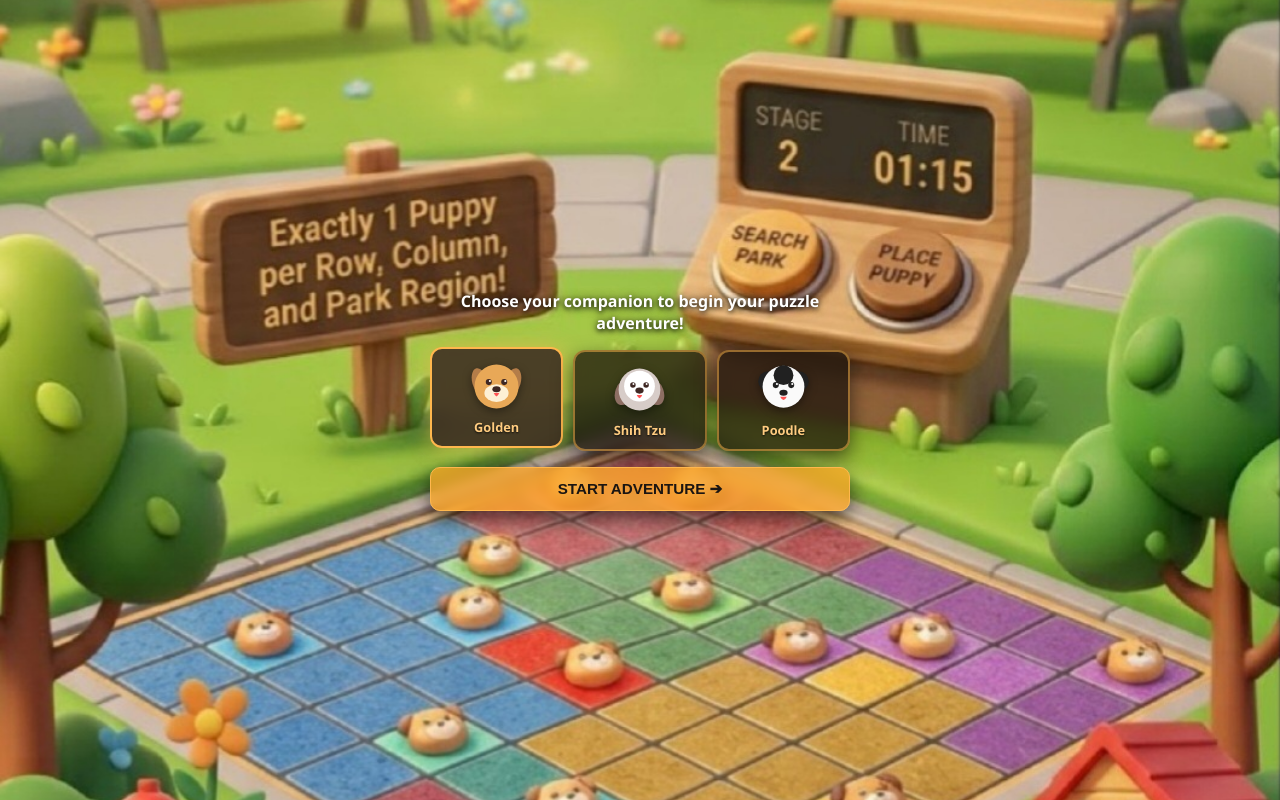
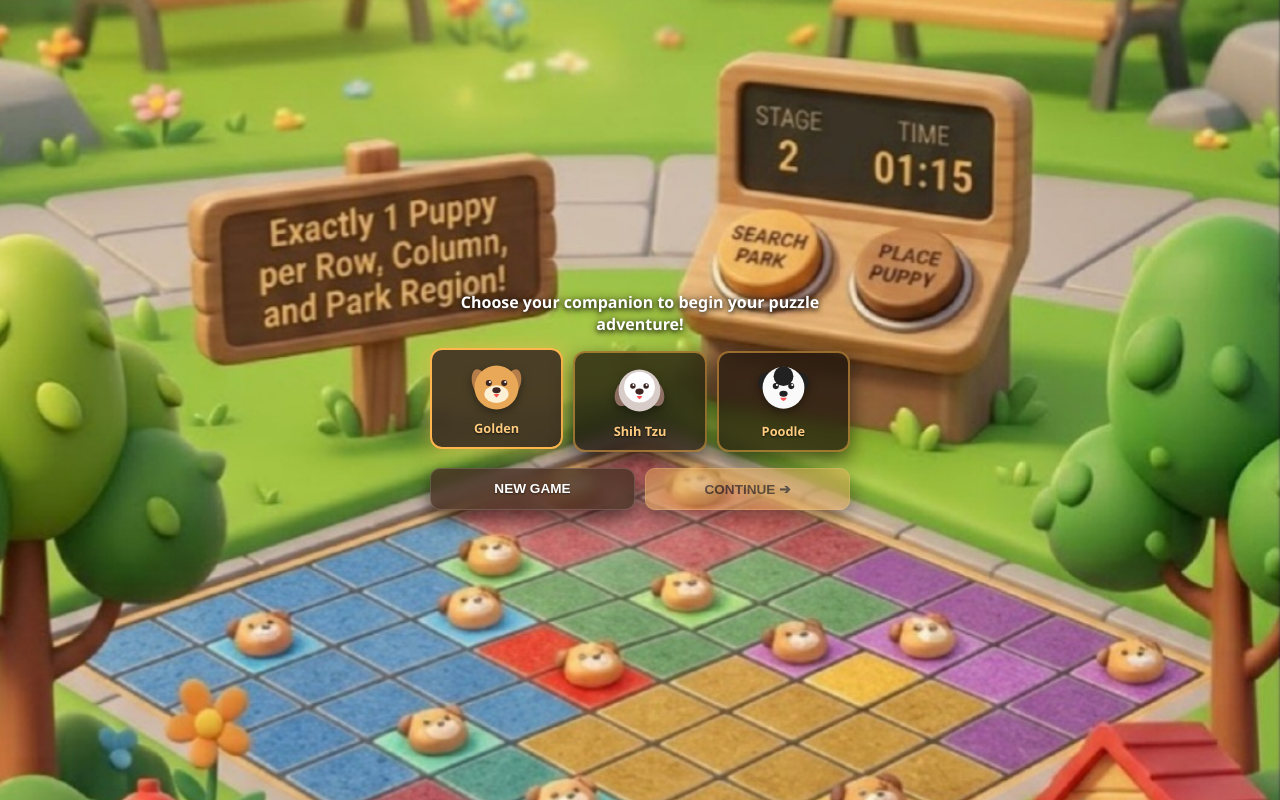
Before and after one commit to bazzarn123-coder/Pupdoku, a plain HTML site: page index.html in a window 1280 px wide. Shown: the top 800 px of the page. Drawn offline with Linux system fonts and the light colour scheme.

Commit message:
Refactor splash buttons for game session management
Added a new button layout for starting and continuing the game, and updated related functions to manage button states.

```diff
--- a/index.html
+++ b/index.html
@@ -118,6 +118,12 @@
             font-weight: bold;
             color: #ffcc80;
             text-shadow: 0 1px 2px rgba(0,0,0,0.8);
+        }
+
+        .splash-btn-row {
+            display: flex;
+            gap: 10px;
+            width: 100%;
         }
 
         /* --- GAME CONTAINER FULL-WIDTH & RESPONSIVE STYLING --- */
@@ -405,7 +411,10 @@
                 </div>
             </div>
 
-            <button id="splash-start-btn" class="btn active" onclick="startGameSession()" style="width: 100%; padding: 12px; font-size: 0.95rem; box-shadow: 0 8px 20px rgba(0,0,0,0.6);">START ADVENTURE ➔</button>
+            <div class="splash-btn-row">
+                <button class="btn" onclick="startNewGameSession()" style="flex: 1; padding: 12px; font-size: 0.85rem; box-shadow: 0 8px 20px rgba(0,0,0,0.6); background: rgba(70, 48, 35, 0.8);">NEW GAME</button>
+                <button id="splash-continue-btn" class="btn active" onclick="continueGameSession()" style="flex: 1; padding: 12px; font-size: 0.85rem; box-shadow: 0 8px 20px rgba(0,0,0,0.6);">CONTINUE ➔</button>
+            </div>
         </div>
     </div>
 
@@ -567,6 +576,7 @@
             document.getElementById('prev-3').style.backgroundImage = `url("${getPuppySvg(3)}")`;
             document.getElementById('favicon').href = getPuppySvg(selectedPuppyStyle);
             document.getElementById('bar-puppy-icon').style.backgroundImage = `url("${getPuppySvg(selectedPuppyStyle)}")`;
+            updateSplashButtons();
         }
         updateSplashPreviews();
 
@@ -595,7 +605,27 @@
             }
         }
 
-        function startGameSession() {
+        function updateSplashButtons() {
+            const continueBtn = document.getElementById('splash-continue-btn');
+            if (!hasStartedGame) {
+                continueBtn.style.opacity = '0.6';
+                continueBtn.style.filter = 'grayscale(30%)';
+            } else {
+                continueBtn.style.opacity = '1';
+                continueBtn.style.filter = 'none';
+            }
+        }
+
+        function startNewGameSession() {
+            initAudio();
+            hasStartedGame = true;
+            stage = 1;
+            resetGame(false);
+            document.getElementById('splash-overlay').style.display = 'none';
+            updateSplashButtons();
+        }
+
+        function continueGameSession() {
             initAudio();
             document.getElementById('splash-overlay').style.display = 'none';
 
@@ -608,15 +638,13 @@
                     startTimer();
                 }
             }
-            document.getElementById('splash-start-btn').textContent = "CONTINUE ADVENTURE ➔";
+            updateSplashButtons();
         }
 
         function returnToMenu() {
             stopTimer();
             document.getElementById('splash-overlay').style.display = 'flex';
-            if (hasStartedGame) {
-                document.getElementById('splash-start-btn').textContent = "CONTINUE ADVENTURE ➔";
-            }
+            updateSplashButtons();
         }
 
         let stage = 1;
```
